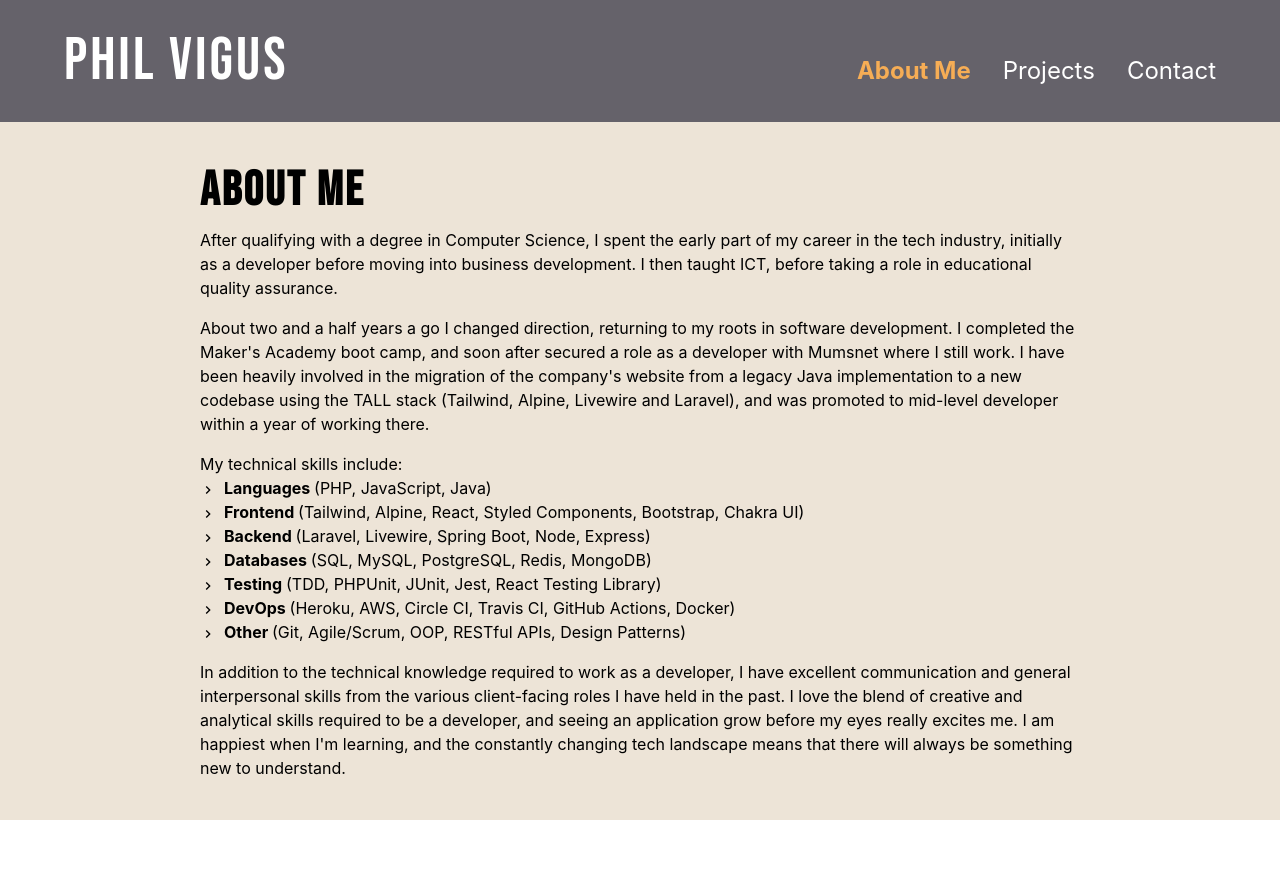
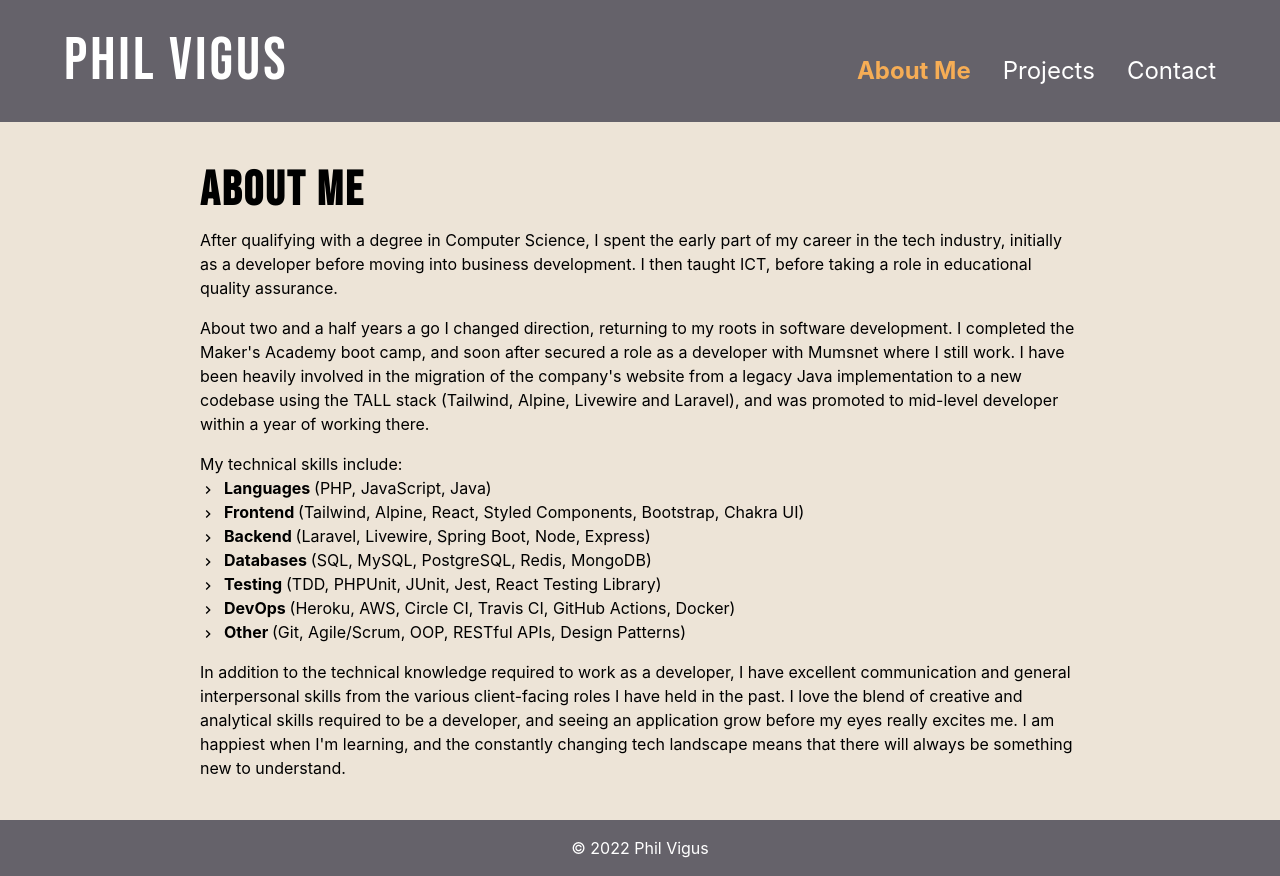
Before and after one commit to PhilipVigus/portfolio2, a React (Create React App) app: page /about in a window 1280 px wide. Before the commit the page ends 820 px from the top, so only its background shows below. Built offline with nearby package versions, Linux system fonts and the light colour scheme.

Commit message:
Add a simple footer

```diff
--- /dev/null
+++ b/src/components/footer/Footer.jsx
@@ -0,0 +1,13 @@
+import { Box, Container, Text } from '@chakra-ui/react';
+
+function Footer() {
+  return (
+    <Box bg="mid" color="white">
+      <Container justify="center" align="center" p={4}>
+        <Text>© 2022 Phil Vigus</Text>
+      </Container>
+    </Box>
+  );
+}
+
+export default Footer;
--- a/src/layout/PageWithHeader.jsx
+++ b/src/layout/PageWithHeader.jsx
@@ -1,13 +1,19 @@
-import { Box } from '@chakra-ui/react';
+import { Box, Flex } from '@chakra-ui/react';
 import React from 'react';
 import PropTypes from 'prop-types';
 import Header from '../components/header/Header';
+import Footer from '../components/footer/Footer';
 
 function PageWithHeader({ children }) {
   return (
     <Box minH="100vh" bg="light">
-      <Header />
-      {children}
+      <Flex minH="100vh" direction="column" justifyContent="space-between">
+        <Box>
+          <Header />
+          {children}
+        </Box>
+        <Footer />
+      </Flex>
     </Box>
   );
 }
```
